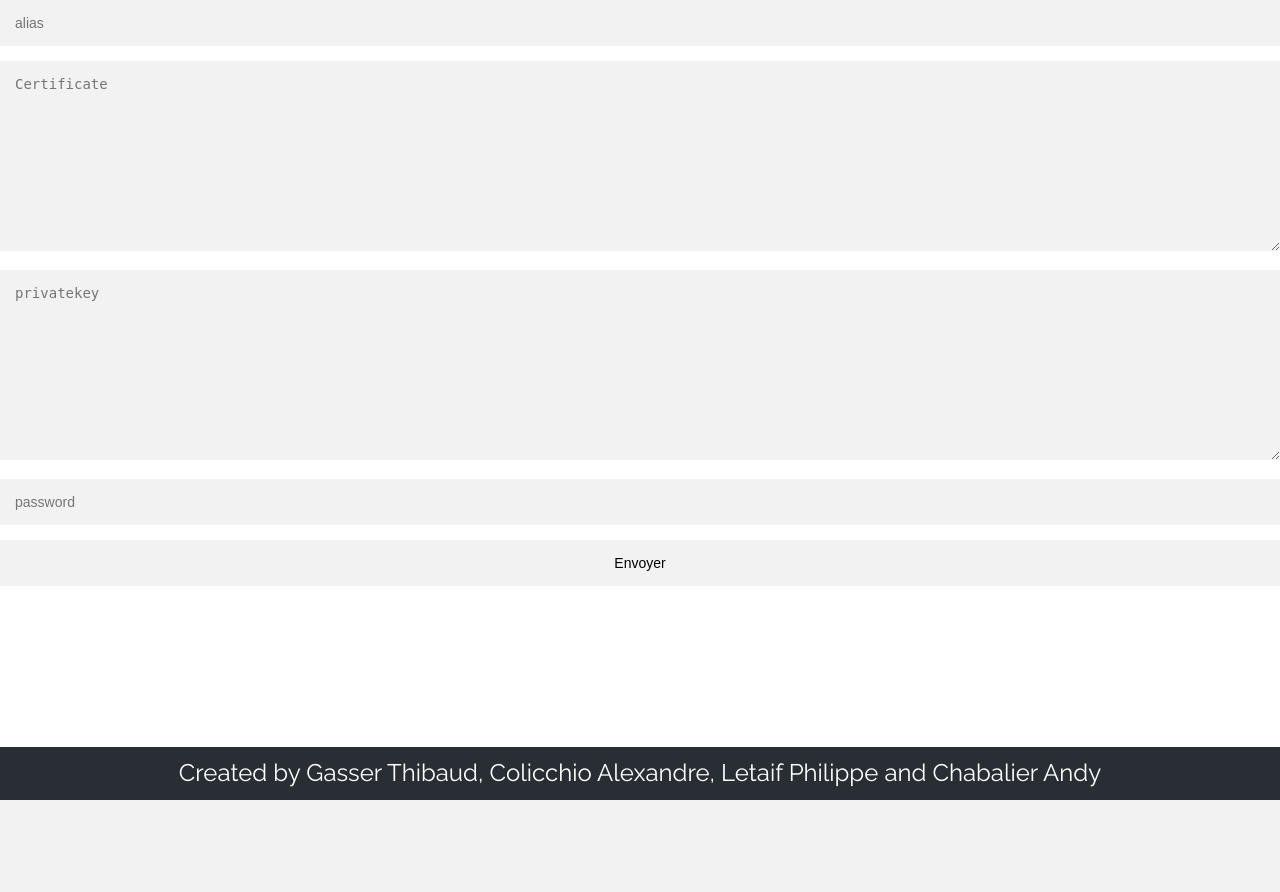
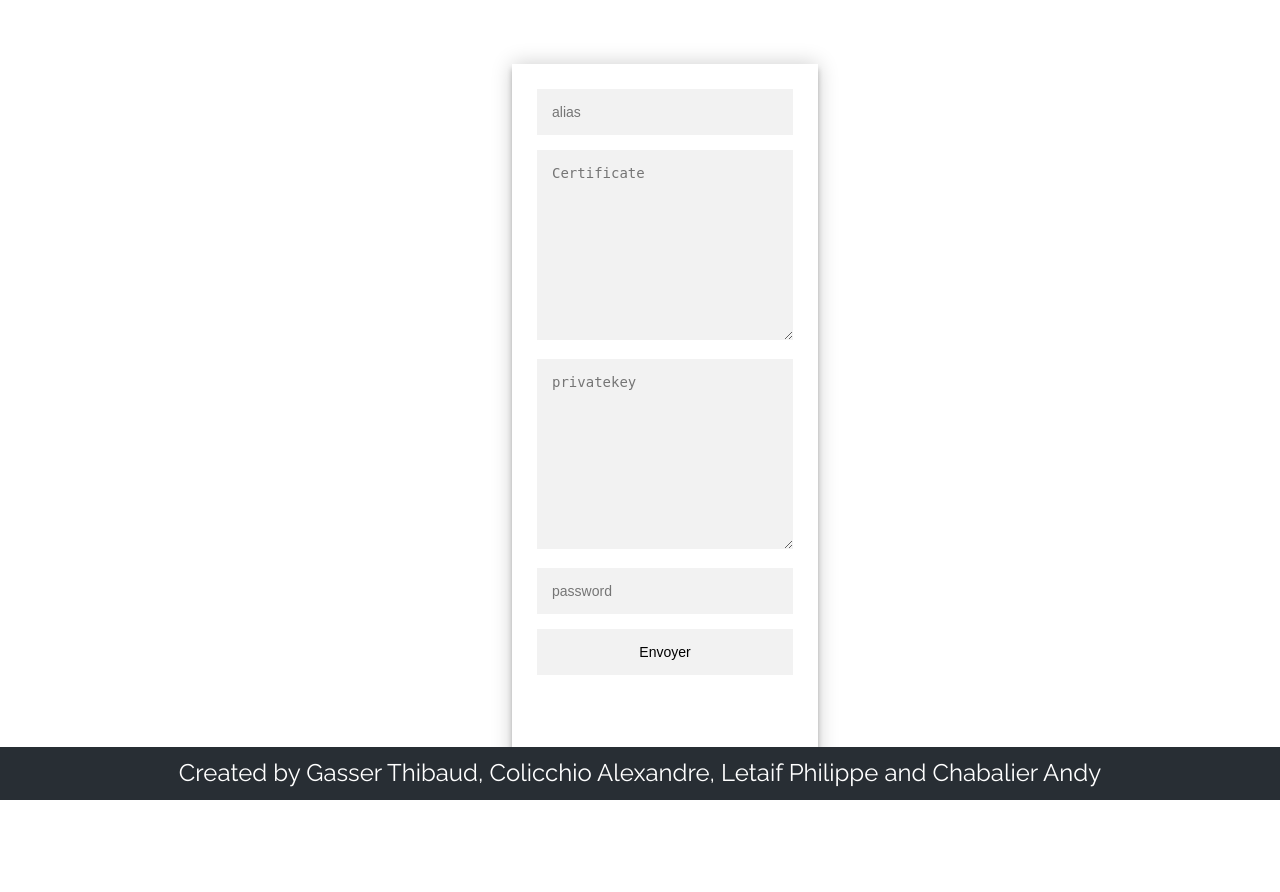
Before and after one commit to thib8956/strongbox, a PHP site: page /add.html in a window 1280 px wide. Before the commit the page ends 800 px from the top, so only its background shows below. Run offline with PHP 8.4, Linux system fonts and the light colour scheme.

Commit message:
Refactor
Uniformisation du css

```diff
--- a/client/css/style.css
+++ b/client/css/style.css
@@ -61,10 +61,10 @@
   border-left: 5px solid #EF3B3A;
   transition: linear all 0.1s;
 }
-.form{
+.add-form,.login-form{
   height: 650px;
 }
-.login-form {
+.form{
   position: relative;
   z-index: 1;
   background: #FFFFFF;
@@ -72,6 +72,7 @@
   margin-left: 40%;
   margin-right: 40%;
   margin-top: 5%;
+  margin-bottom: 10%;
   padding: 25px;
   text-align: center;
   box-shadow: 0 0 20px 0 rgba(0, 0, 0, 0.2), 0 5px 5px 0 rgba(0, 0, 0, 0.24);
@@ -194,4 +195,5 @@ footer{
   padding: 0px;
   line-height: 20%;
   bottom: 0px;
+  z-index: 1;
 }
```
